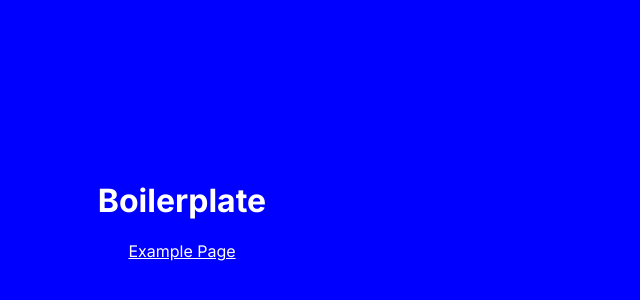
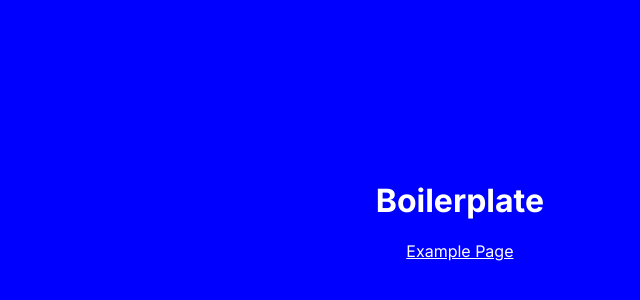
Before and after one commit to miller-design/Nextjs, a Next.js app: page / in a window 1280 px wide. Shown: the part 190-490 px from the top of the page, without its empty margins (458-1098 px from the left). Built offline with nearby package versions, Linux system fonts and the light colour scheme.

Commit message:
css var names replaced

```diff
--- a/app/globals.scss
+++ b/app/globals.scss
@@ -1,8 +1,8 @@
 @import '../src/styles/app.scss';
 
 :root {
-	--six-pen-colour: #{$c-black};
-	--six-paper-colour: #{$c-white};
+	--project-pen-colour: #{$c-black};
+	--project-paper-colour: #{$c-white};
 
 	@each $breakpoint-key, $breakpoint-var in $breakpoints {
 		@include get-var-loop('#{$breakpoint-key}');
--- a/src/styles/base/_config.scss
+++ b/src/styles/base/_config.scss
@@ -1,7 +1,7 @@
 /*
   Global Variables - available in SCSS and CSS
   In SCSS use function to get value e.g. get-scss-variable("cols","medium")
-  or better still use the css var version. e.g. var(--six-cols)
+  or better still use the css var version. e.g. var(--project-cols)
 */
 
 $css-variables: (
--- a/src/styles/base/_grid.scss
+++ b/src/styles/base/_grid.scss
@@ -3,10 +3,10 @@
   some predefined mixins to help structure pages, layouts & components.
 */
 
-@mixin grid($columns: var(--six-cols)) {
+@mixin grid($columns: var(--project-cols)) {
 	display: grid;
 	box-sizing: border-box;
-	column-gap: var(--six-gutter);
+	column-gap: var(--project-gutter);
 
 	/*
     grid for screens larger than site max width, includes extra cols added
@@ -15,19 +15,19 @@
   */
 	@include media('>sitewidth') {
 		--max-grid: calc(
-			var(--six-site-max-width) / 2 + var(--six-site-margin) + var(--six-gutter) *
+			var(--project-site-max-width) / 2 + var(--project-site-margin) + var(--project-gutter) *
 				2
 		);
 
 		grid-template-columns:
 			[full-start]
-			var(--six-site-margin)
+			var(--project-site-margin)
 			calc(50vw - var(--max-grid)) // add max width constraint
 			[content-start]
 			repeat($columns, 1fr)
 			[content-end]
 			calc(50vw - var(--max-grid)) // add max width constraint
-			var(--six-site-margin)
+			var(--project-site-margin)
 			[full-end];
 	}
 
@@ -38,7 +38,7 @@
   */
 	@include media('<sitewidth') {
 		// we need smaller page margins because of the extra empty 'column-gap'
-		--col-spacer: calc(var(--six-site-margin) - var(--six-gutter));
+		--col-spacer: calc(var(--project-site-margin) - var(--project-gutter));
 
 		grid-template-columns:
 			[full-start]
@@ -66,7 +66,7 @@
 	width: 100%;
 	margin-left: auto;
 	margin-right: auto;
-	max-width: var(--six-site-max-width);
+	max-width: var(--project-site-max-width);
 
 	@if $add_padding == true {
 		@include site-padding;
@@ -81,7 +81,7 @@
 
 @mixin site-padding() {
 	@include media('<sitewidth') {
-		padding-left: var(--six-site-margin);
-		padding-right: var(--six-site-margin);
+		padding-left: var(--project-site-margin);
+		padding-right: var(--project-site-margin);
 	}
 }
```
Also changed, not shown: 1 other file (tests, documents, lock files or other folders).
